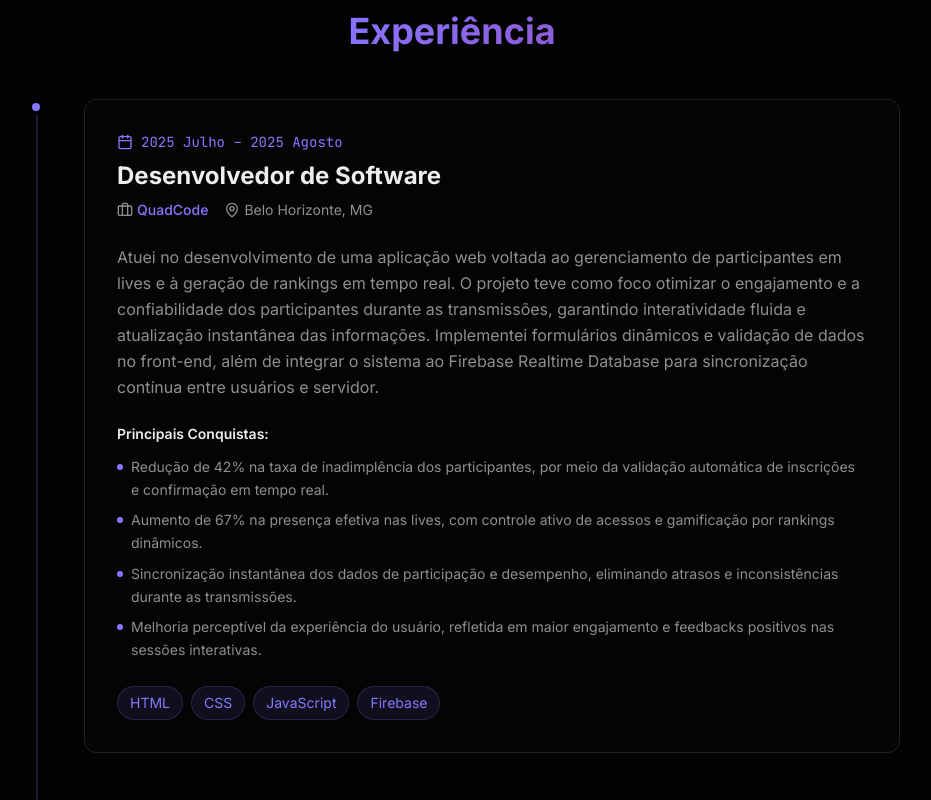
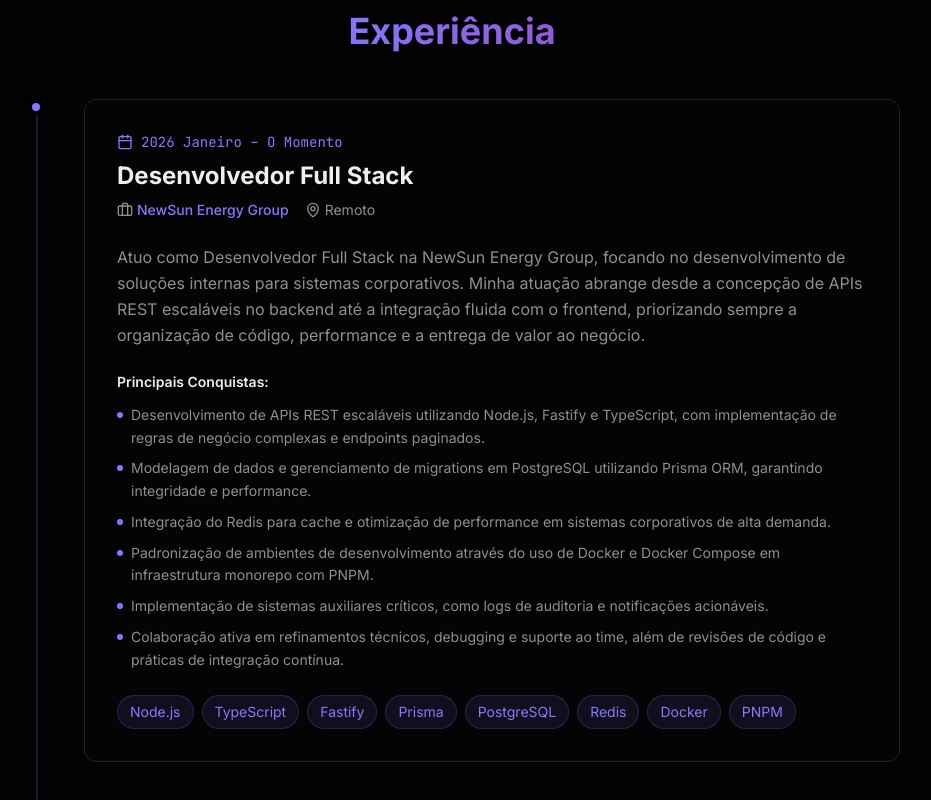
Before and after one commit to caiodiasol/meu_portfolio, a Next.js app: page / in a window 1280 px wide. Shown: the part 2960-3760 px from the top of the page, without its empty margins (188-1119 px from the left). Built offline with nearby package versions, Linux system fonts and the light colour scheme.

Commit message:
feat: add experience

```diff
--- a/src/app/components/experience.tsx
+++ b/src/app/components/experience.tsx
@@ -5,6 +5,23 @@ import { Calendar, MapPin, Briefcase } from "lucide-react"
 
 export function Experience() {
   const experiences = [
+    {
+      period: "2026 Janeiro – O Momento",
+      role: "Desenvolvedor Full Stack",
+      company: "NewSun Energy Group",
+      location: "Remoto",
+      description:
+        "Atuo como Desenvolvedor Full Stack na NewSun Energy Group, focando no desenvolvimento de soluções internas para sistemas corporativos. Minha atuação abrange desde a concepção de APIs REST escaláveis no backend até a integração fluida com o frontend, priorizando sempre a organização de código, performance e a entrega de valor ao negócio.",
+      technologies: ["Node.js", "TypeScript", "Fastify", "Prisma", "PostgreSQL", "Redis", "Docker", "PNPM"],
+      achievements: [
+        "Desenvolvimento de APIs REST escaláveis utilizando Node.js, Fastify e TypeScript, com implementação de regras de negócio complexas e endpoints paginados.",
+        "Modelagem de dados e gerenciamento de migrations em PostgreSQL utilizando Prisma ORM, garantindo integridade e performance.",
+        "Integração do Redis para cache e otimização de performance em sistemas corporativos de alta demanda.",
+        "Padronização de ambientes de desenvolvimento através do uso de Docker e Docker Compose em infraestrutura monorepo com PNPM.",
+        "Implementação de sistemas auxiliares críticos, como logs de auditoria e notificações acionáveis.",
+        "Colaboração ativa em refinamentos técnicos, debugging e suporte ao time, além de revisões de código e práticas de integração contínua."
+      ],
+    },
     {
       period: "2025 Julho – 2025 Agosto",
       role: "Desenvolvedor de Software",
@@ -19,7 +36,6 @@ export function Experience() {
         "Sincronização instantânea dos dados de participação e desempenho, eliminando atrasos e inconsistências durante as transmissões.",
         "Melhoria perceptível da experiência do usuário, refletida em maior engajamento e feedbacks positivos nas sessões interativas.",
       ],
-
     },
     {
       period: "2025 Fevereiro — 2025 Junho",
```
